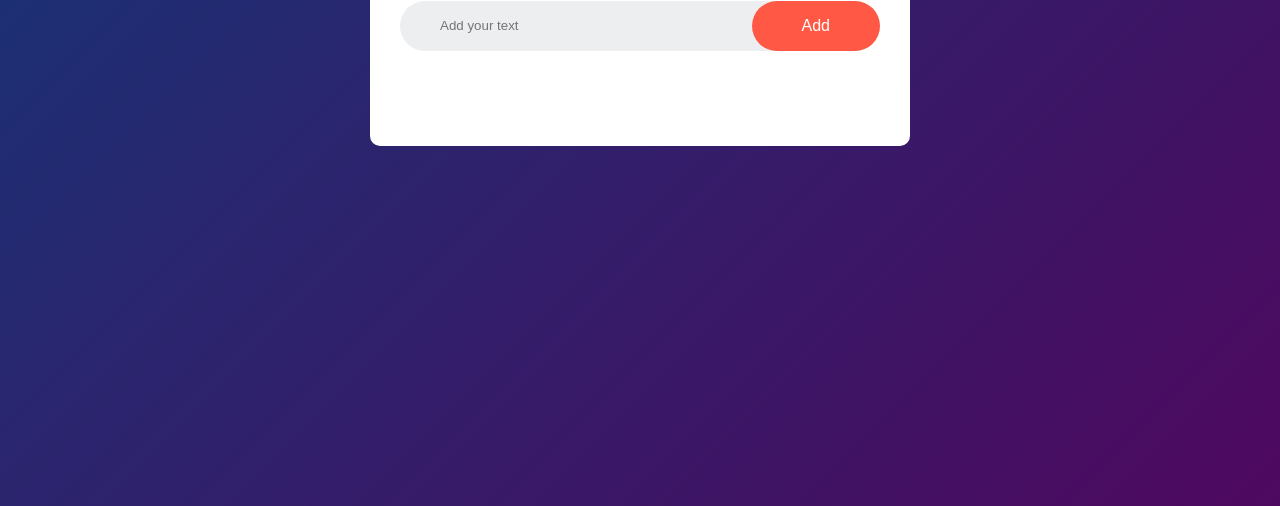
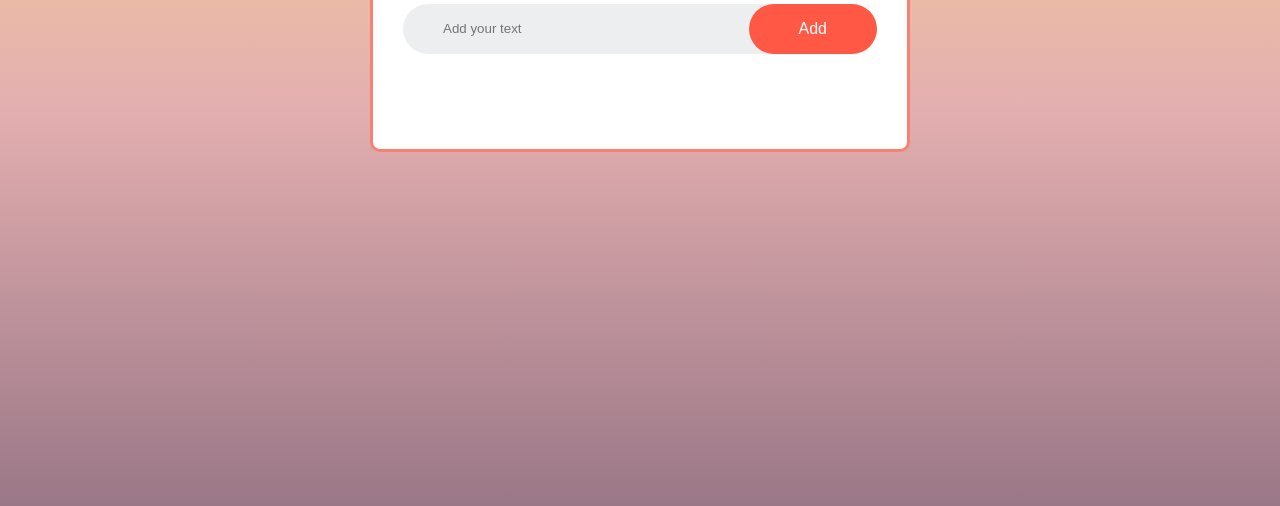
Before and after one commit to Duxty12/To-Do-List, a plain HTML site: page index.html in a window 1280 px wide. Shown: the part 294-800 px from the top of the page. Drawn offline with Linux system fonts and the light colour scheme.

Commit message:
Add Persoanl Color

```diff
--- a/style.css
+++ b/style.css
@@ -10,7 +10,7 @@
 .container{
     width: 100%;
     min-height: 100vh;
-    background: linear-gradient(135deg, #153677, #4e085f);
+    background: linear-gradient(0deg, #9a7787, #e4afb0, #fed78f);
     padding: 100px;
 }
 
@@ -21,6 +21,8 @@
     margin: 100px auto 20px;
     padding: 40px 30px 70px;
     border-radius: 10px;
+    border: 3px solid salmon;
+
 }
 
 .todo-app h2{
@@ -60,6 +62,7 @@ button{
     font-size: 16px;
     cursor: pointer;
     border-radius: 40px;
+
 }
 
 ul li{
```
